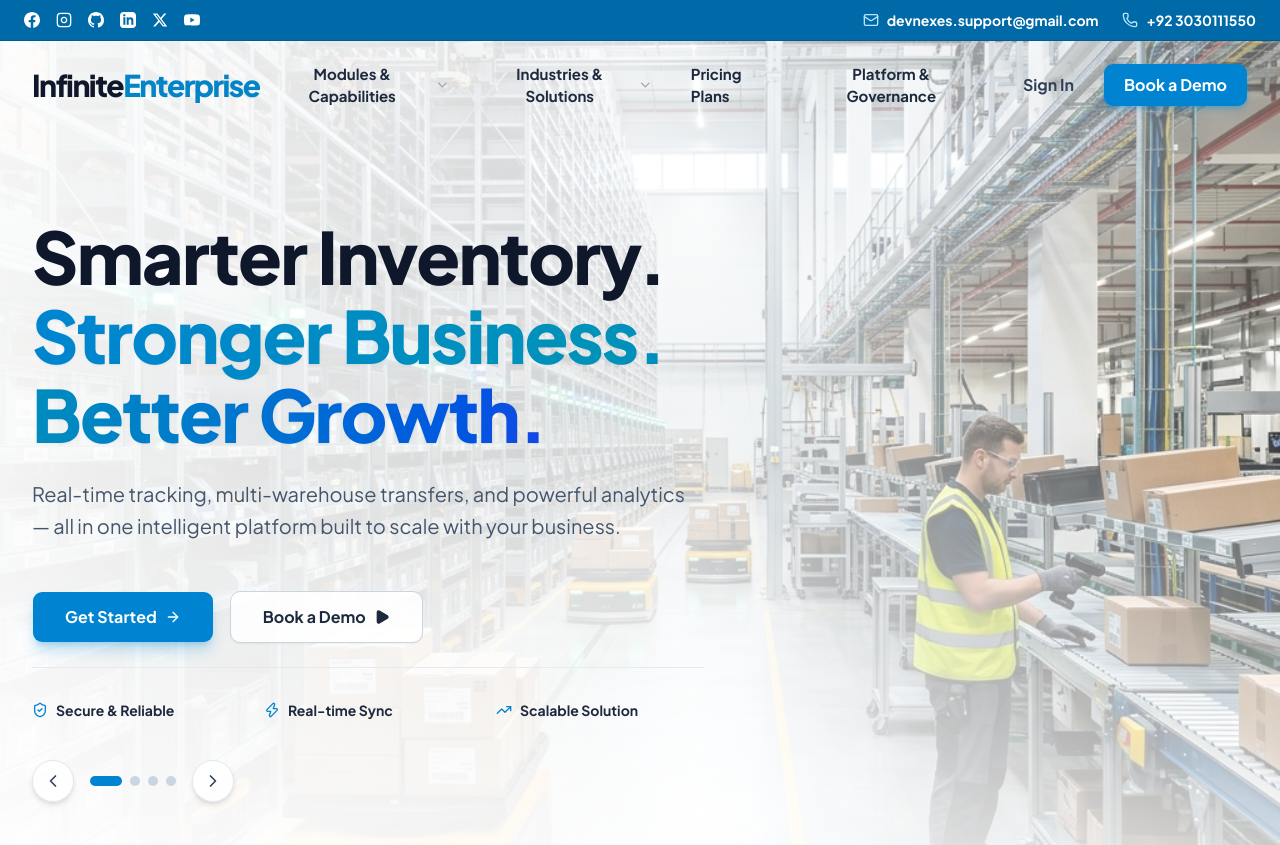
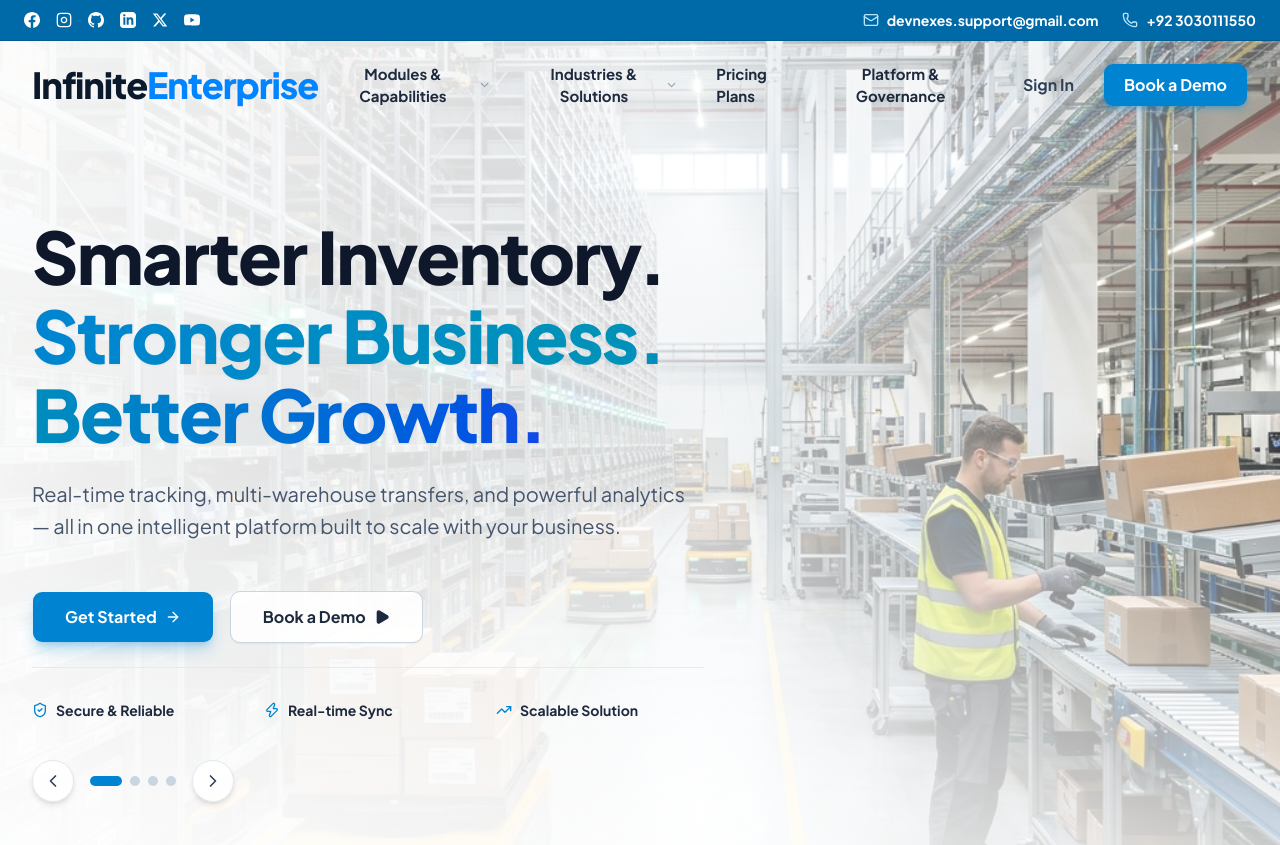
Before and after one commit to arhamsolution-me/ERP, a Next.js app in the folder apps/web/: page / in a window 1280 px wide. Shown: the top 845 px of the page. Built offline with nearby package versions, Linux system fonts and the light colour scheme.

Commit message:
brand: update logo styling to exact hex colors (#0B192C & #0084FF) and font weight matching user screenshot

```diff
--- a/apps/web/components/marketing-header.tsx
+++ b/apps/web/components/marketing-header.tsx
@@ -445,12 +445,12 @@ export function MarketingHeader() {
       <div className="container mx-auto px-4 sm:px-6 lg:px-8">
         <div className="flex h-20 sm:h-22 items-center justify-between">
 
-          {/* Brand Logo - Pure Typography Logo (Matched to User Screenshot) */}
+          {/* Brand Logo - Pure Typography Logo (Exact Replica of Screenshot) */}
           <Link href="/" className="flex items-center group py-2" onClick={() => setActiveMenu(null)}>
-            <span className={`text-2xl sm:text-3xl font-black tracking-tighter transition-colors ${
-              isScrolled ? "text-white" : "text-[#0f172a]"
+            <span className={`text-3xl sm:text-4xl font-extrabold tracking-[-0.03em] transition-colors ${
+              isScrolled ? "text-white" : "text-[#0B192C]"
             }`}>
-              Infinite<span className={isScrolled ? "text-sky-200" : "text-[#0284c7]"}>Enterprise</span>
+              Infinite<span className={isScrolled ? "text-sky-200" : "text-[#0084FF]"}>Enterprise</span>
             </span>
           </Link>
 
```
Also changed, not shown: apps/web/public/infinite-enterprise-logo.png (added).
